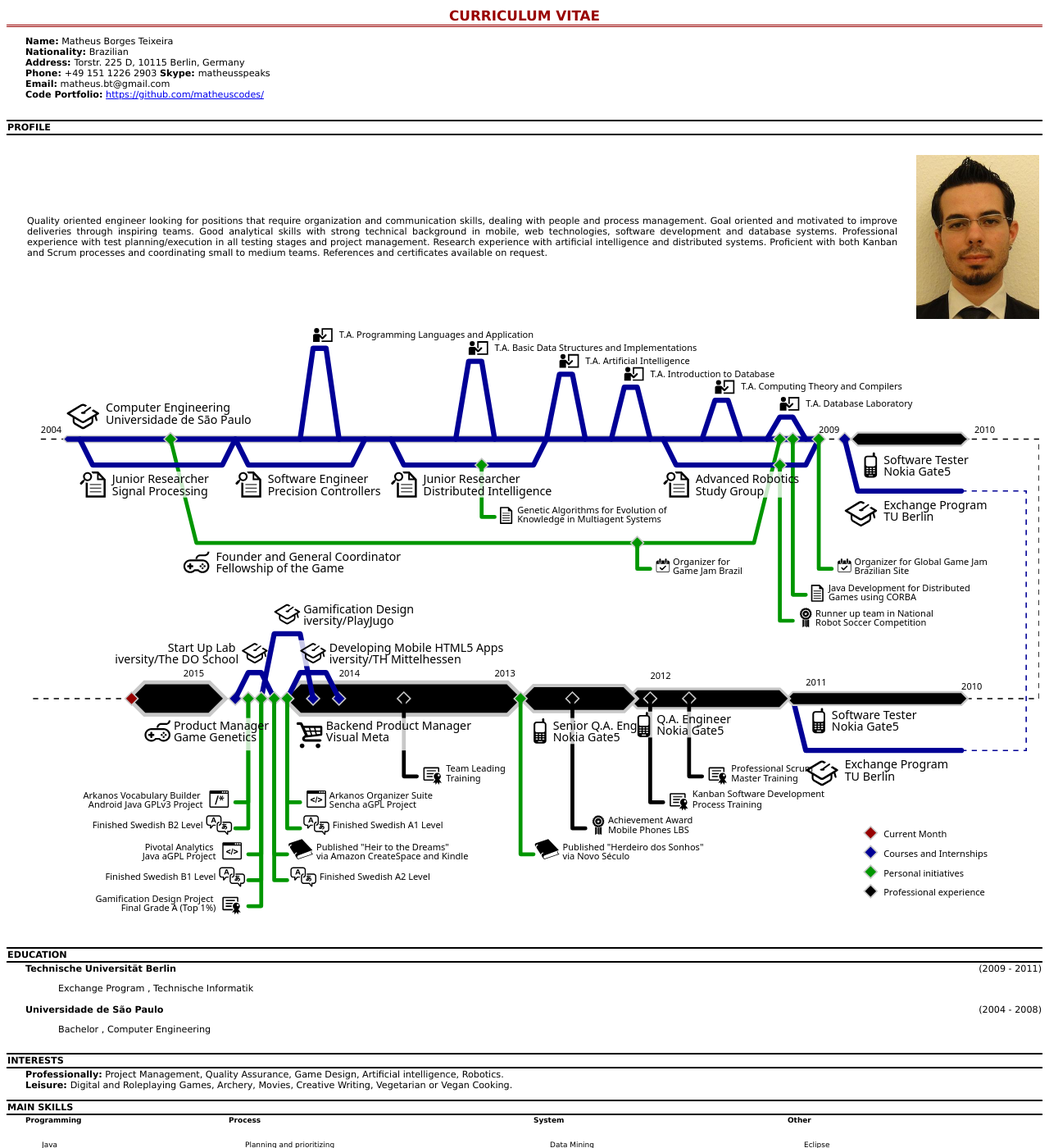
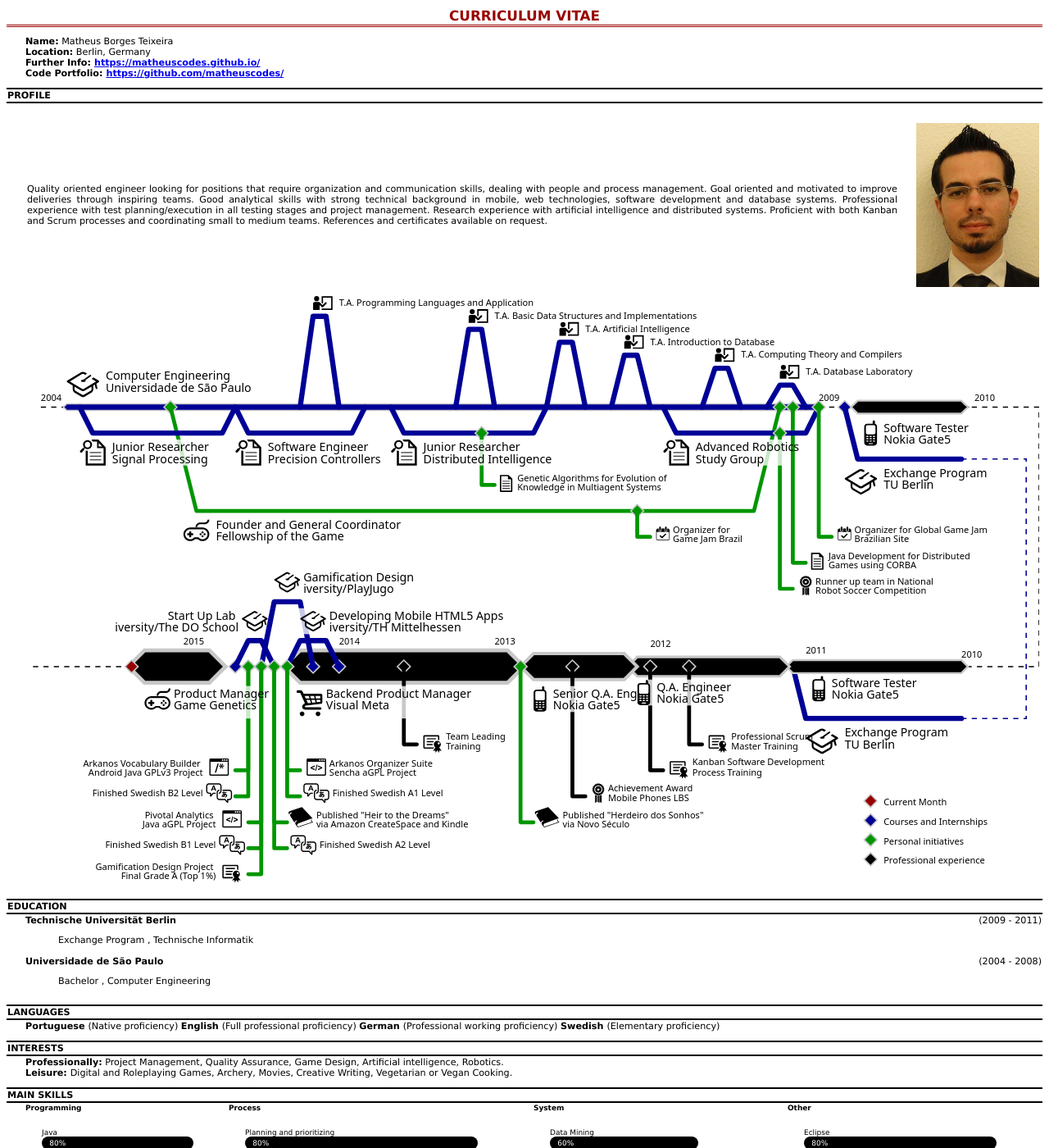
Before and after one commit to matheuscodes/matheuscodes.github.io, a Jekyll site: the page built from print.html, in a window 1280 px wide and 1400 px high. Shown: the whole window at 82% size. Built offline with Jekyll 4.4.1, drawn with Linux system fonts in a browser that asks for light colours.

Commit message:
Hiding contact info, adding languages and removing autoclose.

```diff
--- a/print.html
+++ b/print.html
@@ -114,12 +114,15 @@ CURRICULUM VITAE
 <td class="sidebar"/>
 <td>
 <strong>Name:</strong> Matheus Borges Teixeira <br />
-<strong>Nationality:</strong> Brazilian<br />
-<strong>Address: </strong>Torstr. 225 D, 10115 Berlin, Germany<br />
-<div class="contact"><strong>Phone: </strong>+49 151 1226 2903 <strong>Skype: </strong>matheusspeaks</div>
-<div class="contact"><strong>Email:</strong> matheus.bt@gmail.com</div>
+<strong>Location:</strong> {{ site.author.address }} <br />
+<!-- Hiding contact info
+<strong>Nationality: </strong>...<br />
+<strong>Address: </strong>...<br />
+<strong>Phone: </strong>...<strong> Skype: </strong>...<br />
+<strong>Email: </strong>...<br />
+  -->
+<strong>Further Info: <a href="https://matheuscodes.github.io/">https://matheuscodes.github.io/</a><br />
 <strong>Code Portfolio:</strong> <a href="https://github.com/matheuscodes/">https://github.com/matheuscodes/</a><br />
-<br/>
 </td>
 
 <tr>
@@ -149,13 +152,14 @@ Quality oriented engineer looking for positions that require organization and co
 </td>
 <tr>
 
-<tr height="30" />
+<tr height="10" />
 
 			{% if site.data.education.educationHistory %}
                 <tr>
 				<td class="session" colspan="2">
 				EDUCATION
 				</td>
+				</tr>
                     {% for education in site.data.education.educationHistory %}
 						<tr>
 						<td class="sidebar" />
@@ -185,6 +189,23 @@ Quality oriented engineer looking for positions that require organization and co
 
 <tr height="10" />
 
+			{% if site.data.skills %}
+				<tr>
+				<td class="session" colspan="2">
+				LANGUAGES
+				</td>
+				<tr>
+
+				<tr>
+				<td class="sidebar" />
+				<td>
+				{% for language in site.data.skills.languageSkills %}
+					<strong> {{language.name}} </strong> ({{ language.proficiency }})
+				{% endfor %}
+				</td>
+				</tr>
+			{% endif %}
+<tr height="10" />
 <!-- TODO move to _data too -->
 <tr>
 <td class="session" colspan="2">
@@ -430,7 +451,7 @@ For more projects please check my code portfolio (<a href="https://github.com/ma
 		{% endfor %}
 	{% endif %}
 
-<tr height="10" />
+<tr height="30" />
 
 	{% if site.posts %}
 		<tr>
@@ -461,6 +482,8 @@ For more projects please check my code portfolio (<a href="https://github.com/ma
 			<tr>
 		{% endfor %}
 	{% endif %}
+
+<tr height="10" />
 
 	{% if site.data.education.eventHistory %}
 		<tr>
```
Also changed, not shown: other parts of print.html (+0 -1 lines).
